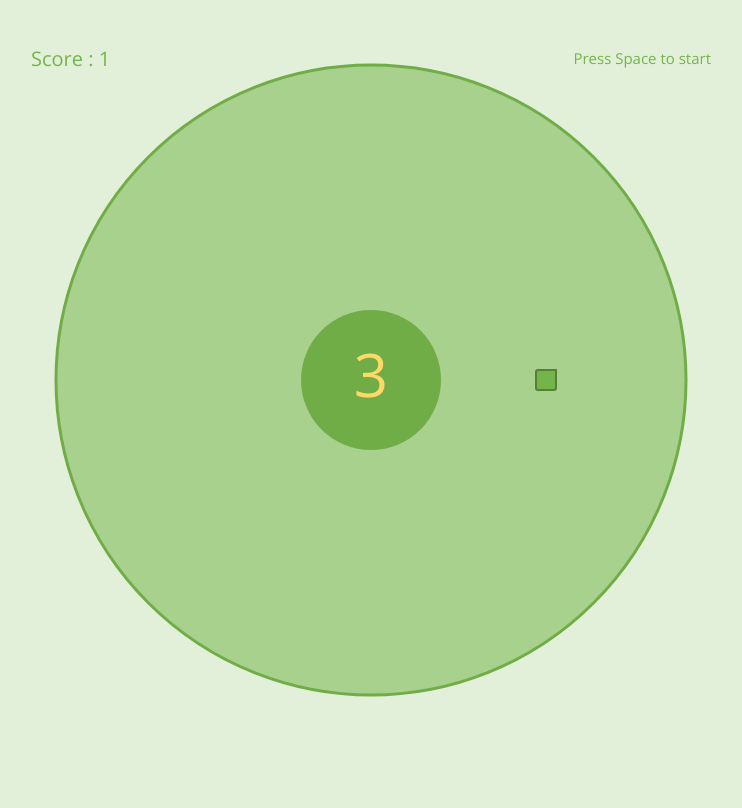
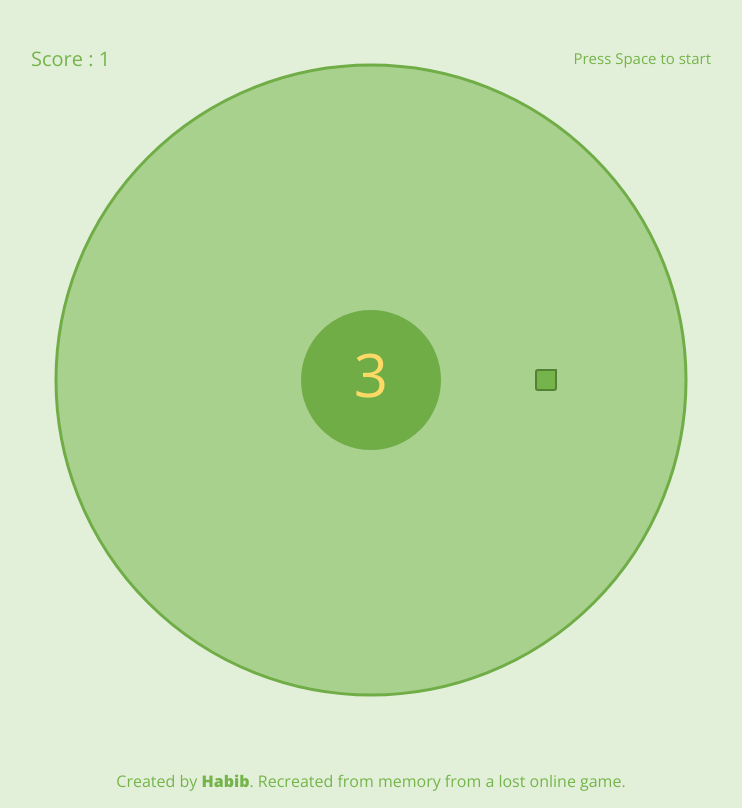
Before and after one commit to hhourani27/vortex-game, a website: page src/index.html in a window 1280 px wide. Shown: the whole page, without its empty margins (269-1011 px from the left). Drawn offline with nearby package versions, Linux system fonts and the light colour scheme.

Commit message:
add footer

```diff
--- a/src/game.js
+++ b/src/game.js
@@ -129,6 +129,11 @@ function init() {
 }
 
 function setupEvents() {
+  //Prevent space from scrolling
+  window.addEventListener('keydown', function (event) {
+    if (event.key === ' ') event.preventDefault();
+  })
+
   document.addEventListener('keydown', function (event) {
     switch (event.key) {
       case ' ':
@@ -392,7 +397,7 @@ function updateBombCollision(timeStamp) {
 /* #region DRAWING FUNCTIONS */
 
 function draw(timeStamp) {
-  drawBackground();
+  drawOutsideCanvas();
   drawHeader();
   drawFieldCircle();
   drawCenterCircle();
@@ -402,12 +407,15 @@ function draw(timeStamp) {
   if (debug) drawState();
 }
 
-function drawBackground() {
-  const color = getColorHexValue('background', state.color)
+function drawOutsideCanvas() {
+  const backgroundColor = getColorHexValue('background', state.color)
 
-  document.body.style.backgroundColor = color;
-  ctx.fillStyle = color;
+  document.body.style.backgroundColor = backgroundColor;
+  ctx.fillStyle = backgroundColor;
   ctx.fillRect(0, 0, canvas.width, canvas.height)
+
+  const textColor = getColorHexValue('player', state.color);
+  document.body.style.color = textColor;
 }
 
 function drawHeader() {
--- a/src/index.html
+++ b/src/index.html
@@ -20,8 +20,12 @@
     <div class="heading"></div>
     <canvas id="canvas" width="700" height="700">
       Your browser does not support the HTML5 canvas tag.
-  </div>
-  <div class="footer-container"></div>
+    </canvas>
+    <footer>
+      <p>
+        Created by <b>Habib</b>. Recreated from memory from a lost online game.
+      </p>
+    </footer>
   </div>
 
   <script>
--- a/src/styles.css
+++ b/src/styles.css
@@ -1,7 +1,7 @@
 html {
   margin: 0;
   padding: 0;
-
+  font-family: "Open Sans";
 }
 
 body {
@@ -11,6 +11,12 @@ body {
 
 body { width:100%; height:100%; }
 
+.container {
+  margin:0 auto;
+  padding: 0;
+  width: 700px;
+}
+
 #canvas {
   padding: 0;
   display: block;
@@ -19,6 +25,11 @@ body { width:100%; height:100%; }
   width: 700px;
 }
 
+footer {
+  margin-top: 40px;
+  text-align: center;
+}
+
 #state {
   position: fixed;
   font-size: 10px;
```
